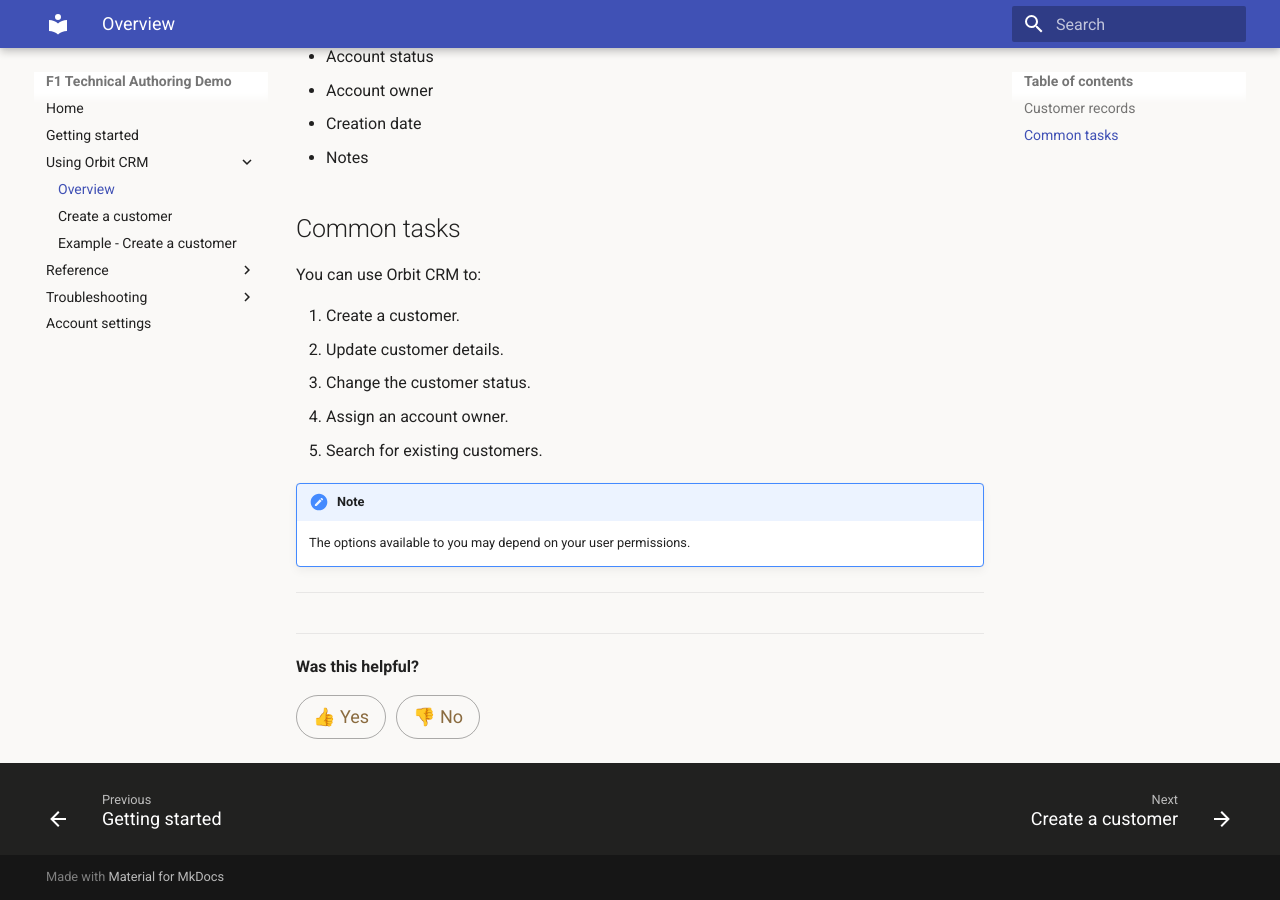
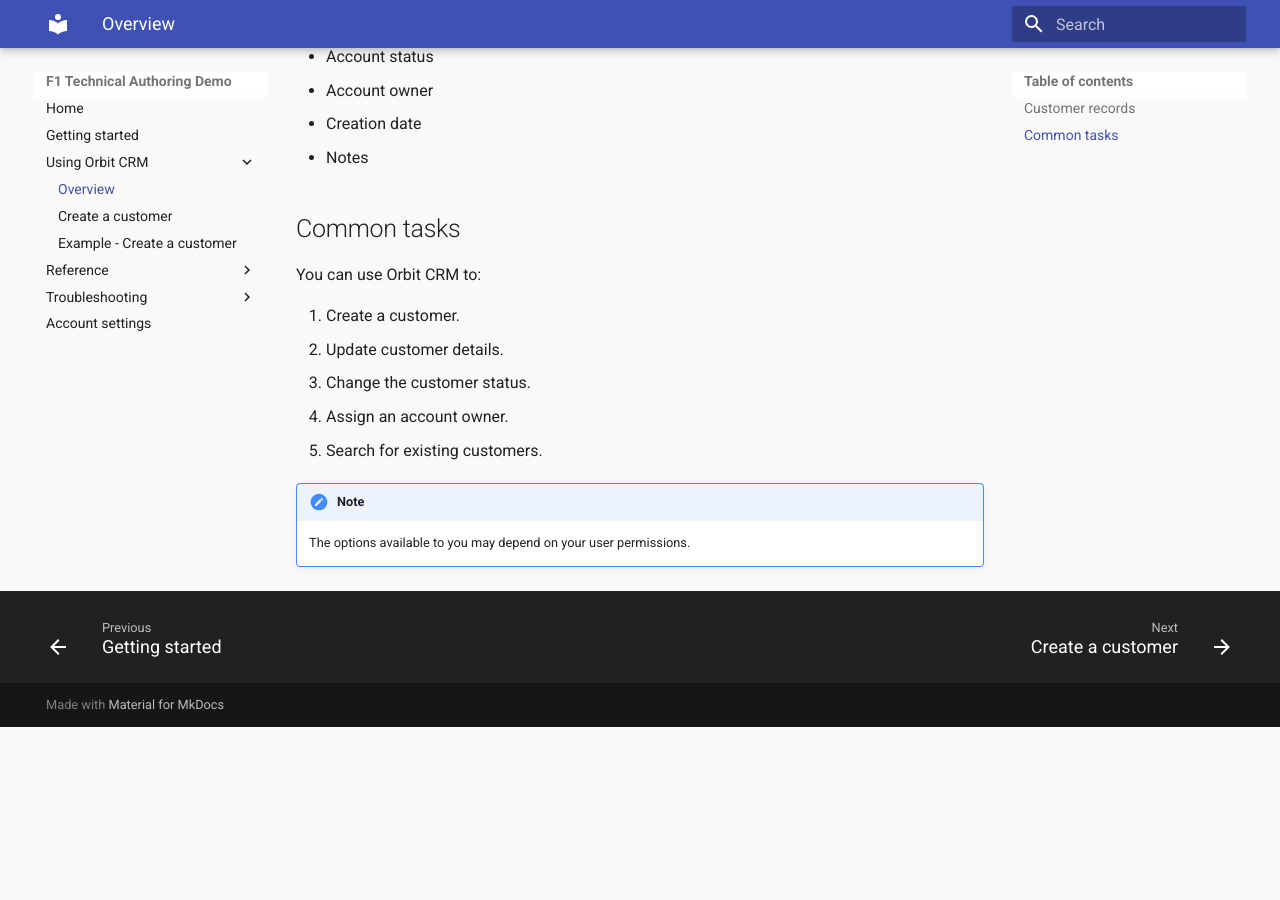
Before and after one commit to F1-Technical-Authoring/f1-docs-demo, an MkDocs documentation site: the page built from docs/overview.md, in a window 1280 px wide and 900 px high, scrolled down 682 px. Built offline with MkDocs 1.6.1 and Material for MkDocs 9.7.7, drawn with Linux system fonts in a browser that asks for light colours; after the commit the page ends 1409 px from its top, so only the background shows below that.

Commit message:
Remove feedback section from overview.md
Removed feedback section from the overview document.

```diff
--- a/docs/overview.md
+++ b/docs/overview.md
@@ -36,18 +36,3 @@ You can use Orbit CRM to:
 
 !!! note
     The options available to you may depend on your user permissions.
-<hr>
-
-<div class="page-feedback">
-  <span class="page-feedback__label">Was this helpful?</span>
-
-  <div class="page-feedback__actions">
-    <a class="feedback-button" href="mailto:YOUR-EMAIL@example.com?subject=Documentation%20feedback%20-%20Helpful">
-      👍 Yes
-    </a>
-
-    <a class="feedback-button" href="mailto:YOUR-EMAIL@example.com?subject=Documentation%20feedback%20-%20Not%20helpful">
-      👎 No
-    </a>
-  </div>
-</div>
```
